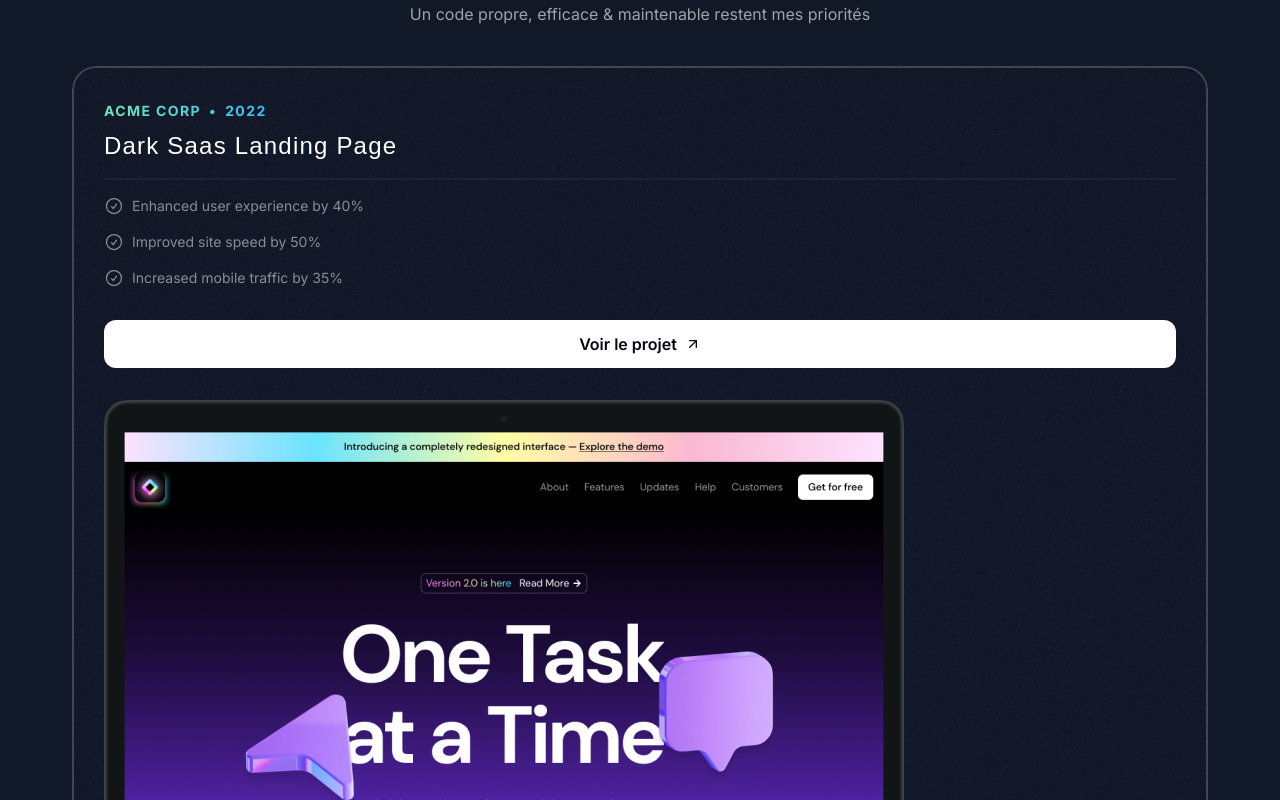
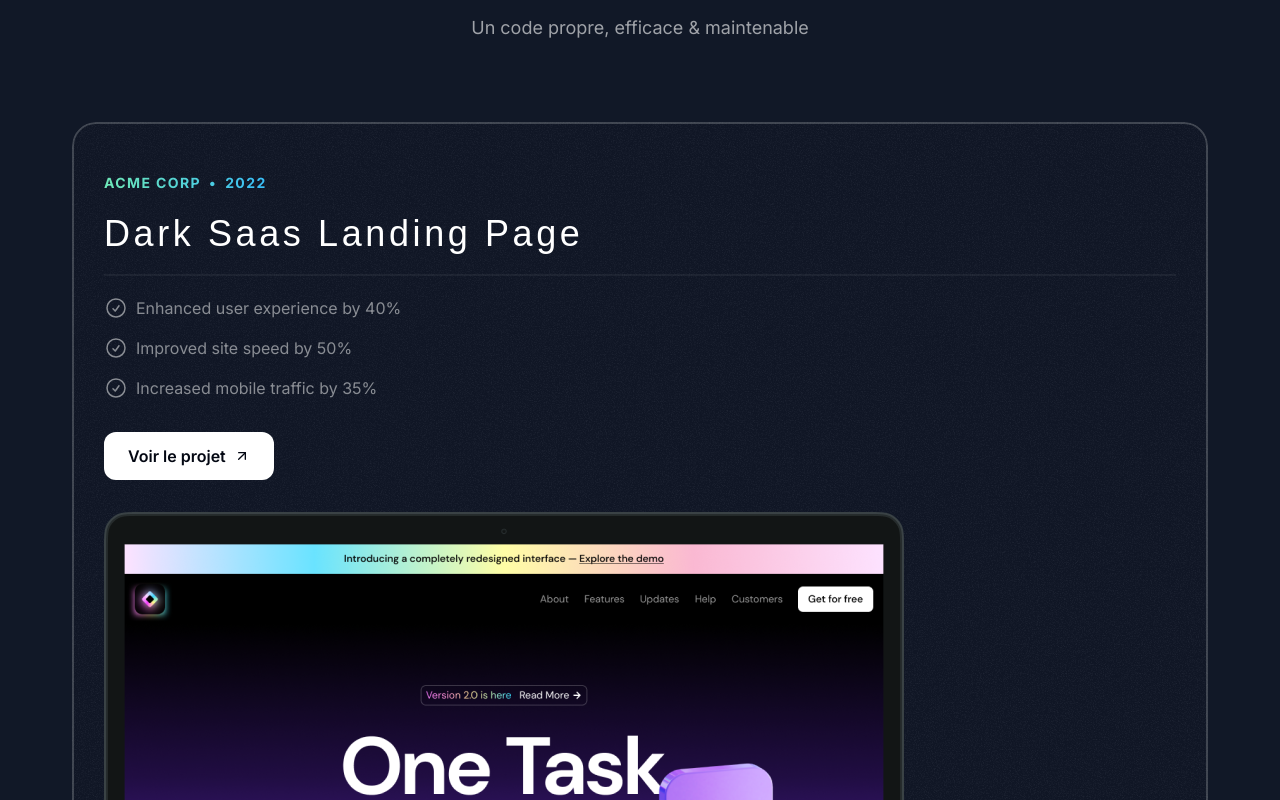
Before and after one commit to JacquesPoulin/portfolio_jp, a Next.js app: page / in a window 1280 px wide. Shown: the part 1080-1880 px from the top of the page. Built offline with nearby package versions, Linux system fonts and the light colour scheme; a web font is replaced by a local one.

Commit message:
section Projets (vue medium) terminée

```diff
--- a/src/sections/Projects.tsx
+++ b/src/sections/Projects.tsx
@@ -17,22 +17,22 @@
 					</p>
 				</div>
 
-				<h2 className='font-serif text-3xl text-center mt-6 tracking-wide'>
+				<h2 className='font-serif text-3xl md:text-5xl text-center mt-6 tracking-wide'>
 					MES PROJETS
 				</h2>
 
-				<p className='text-center text-white/60 mt-4'>
-					Un code propre, efficace & maintenable restent mes priorités
+				<p className='text-center md:text-lg text-white/60 mt-4 max-w-md mx-auto'>
+					Un code propre, efficace & maintenable
 				</p>
 
-				{/* Container CARTE */}
-				<div className='mt-10 flex flex-col gap-20'>
+				{/* Container global CARTE */}
+				<div className='mt-10 md:mt-20 flex flex-col gap-20'>
 					{/* Liste de projets */}
 					{portfolioProjects?.map(
 						({ id, company, year, title, results, link, image }) => (
 							<div
 								key={id}
-								className='bg-grey-800 rounded-3xl relative z-0 overflow-hidden after:z-10 after:content-[""] after:absolute after:inset-0 after:outline-2 after:outline after:-outline-offset-2 after:rounded-3xl after:outline-white/20 px-8 pt-8 after:pointer-events-none'>
+								className='bg-grey-800 rounded-3xl relative z-0 overflow-hidden after:z-10 after:content-[""] after:absolute after:inset-0 after:outline-2 after:outline after:-outline-offset-2 after:rounded-3xl after:outline-white/20 px-8 pt-8 md:pt-12 md:px10 after:pointer-events-none'>
 								{/* Fond à grain (transparence) */}
 								<div
 									className='absolute inset-0 -z-10 opacity-5'
@@ -50,18 +50,18 @@
 								</div>
 
 								{/* Titre du projet */}
-								<h3 className='font-serif text-2xl mt-2 tracking-wider'>
+								<h3 className='font-serif text-2xl mt-2 tracking-wider md:mt-5 md:text-4xl md:tracking-widest'>
 									{title}
 								</h3>
 
 								{/* Ligne de séparation */}
-								<hr className='border-t-2 border-white/5 mt-4' />
+								<hr className='border-t-2 border-white/5 mt-4 md:mt-5' />
 
 								{/* Liste des compétences acquises */}
-								<ul className='flex flex-col gap-4 mt-4'>
+								<ul className='flex flex-col gap-4 mt-4 md:mt-5'>
 									{results?.map(({ title }) => (
-										<li className='flex gap-2 text-sm text-white/50'>
-											<CheckCircleIcon className='size-5' />
+										<li className='flex gap-2 text-sm text-white/50 md:text-base'>
+											<CheckCircleIcon className='size-5 md:size-6' />
 											<span>{title}</span>
 										</li>
 									))}
@@ -69,12 +69,16 @@
 
 								{/* Bouton : CTA */}
 								<a href={link} target='_blank' rel='noreferrer'>
-									<button className='bg-white text-gray-950 h-12 w-full rounded-xl font-semibold inline-flex items-center justify-center gap-2 mt-8'>
+									<button className='bg-white text-gray-950 h-12 w-full rounded-xl px-6 font-semibold inline-flex items-center justify-center gap-2 mt-8 md:w-auto'>
 										<span>Voir le projet</span>
 										<ArrowUpRightIcon className='size-4' />
 									</button>
 								</a>
-								<Image src={image} alt={title} className='mt-8 -mb-4' />
+								<Image
+									src={image}
+									alt={title}
+									className='mt-8 -mb-4 md:-mb-0'
+								/>
 							</div>
 						)
 					)}
```
